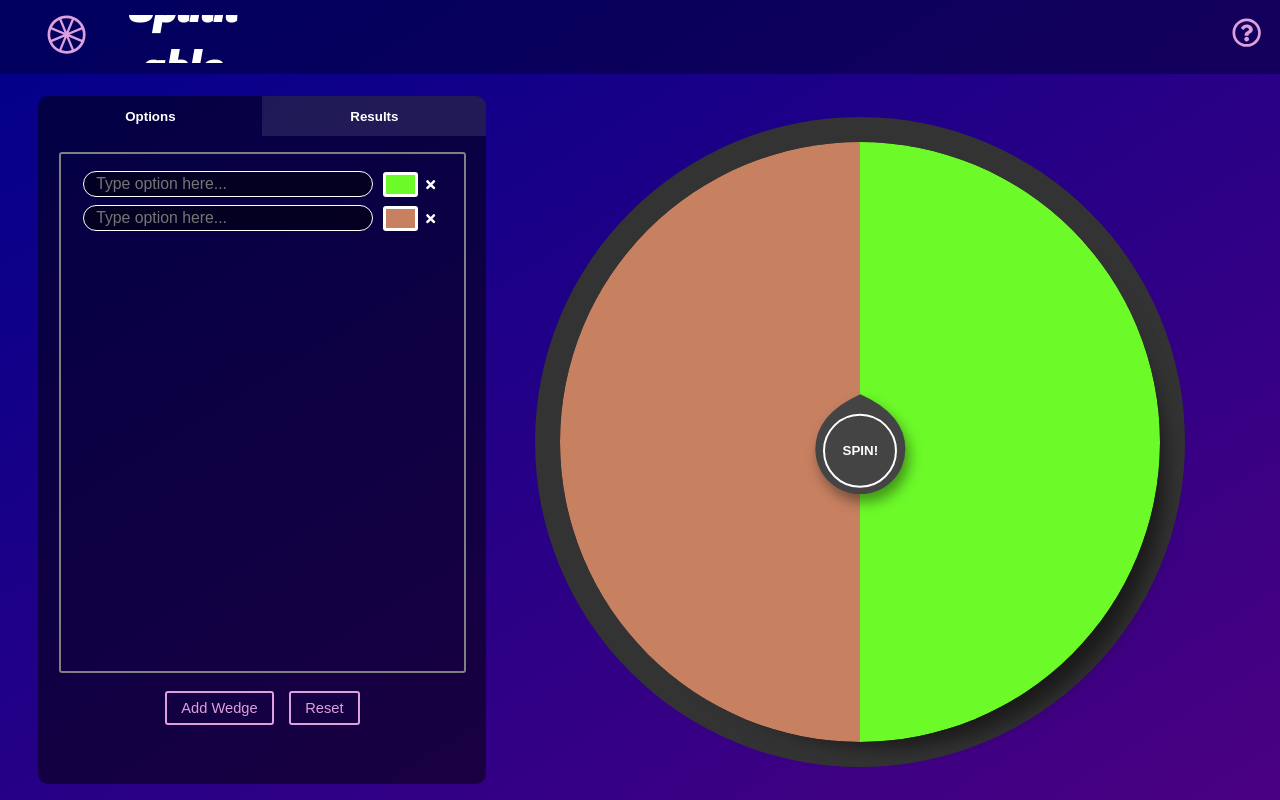
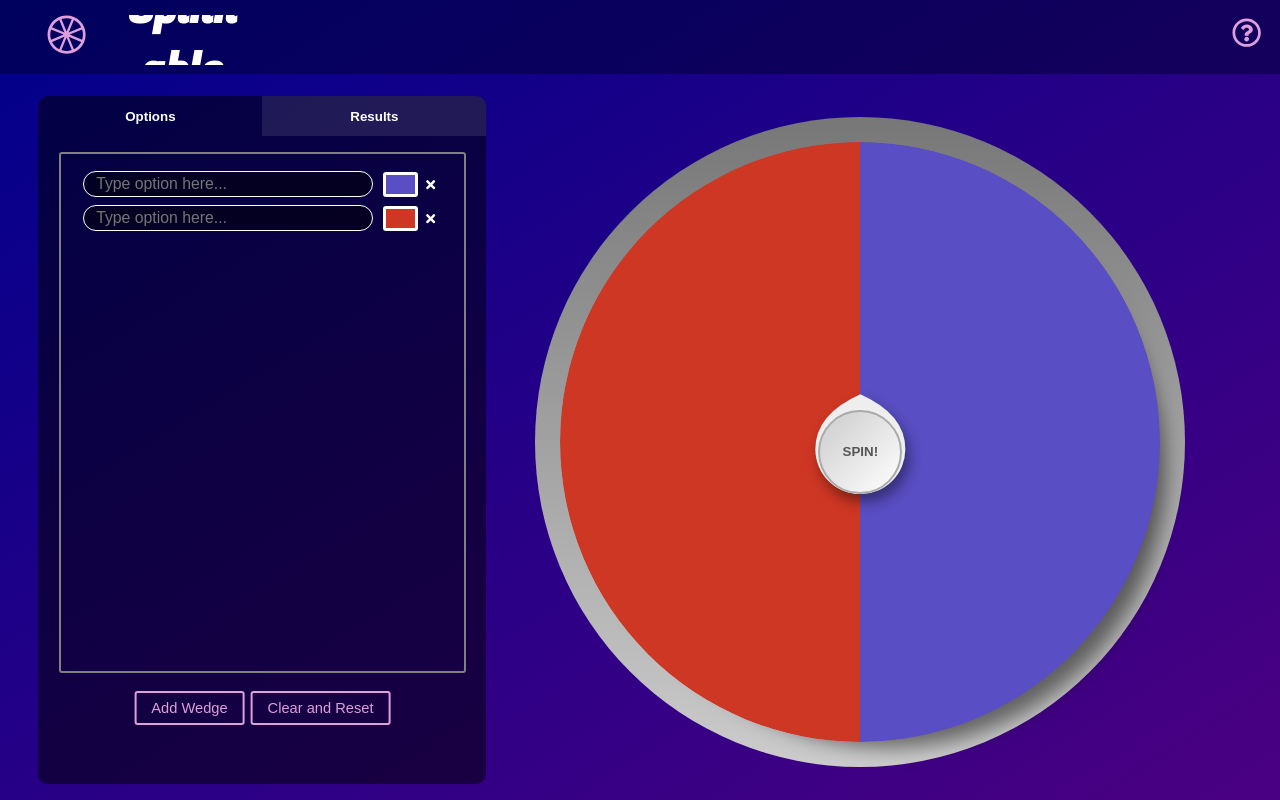
Before and after one commit to lkg2098/distractible-spinner, a React (Create React App) app: page / in a window 1280 px wide. Built offline with nearby package versions, Linux system fonts and the light colour scheme.

Commit message:
changed generateColor to rgb values, other small style changes

```diff
--- a/src/App.css
+++ b/src/App.css
@@ -36,10 +36,9 @@
   position: absolute;
   display: flex;
   align-items: center;
-  height: 3em;
+  height: 3.1em;
   width: 14%;
   margin: 0.2% 3.5%;
-
   overflow: hidden;
 }
 .shiftBox > h1 {
@@ -59,7 +58,7 @@ h1 > span {
 
 .header[shift="1"] .shiftDown {
   transition: transform 0.5s ease-out;
-  transform: translateY(1.3em);
+  transform: translateY(1.31em);
 }
 .header[shift="0"] .shiftDown {
   transition: transform 0.3s linear;
@@ -174,7 +173,7 @@ menu > li > button:disabled {
   top: 103%;
   left: 50%;
   transform: translateX(-50%);
-  width: 50%;
+  width: 60%;
   display: flex;
   justify-content: space-evenly;
 }
@@ -414,7 +413,8 @@ input[type="number"]::-webkit-inner-spin-button {
 
 .spinButton {
   margin: auto;
-  background-color: #444;
+  background-color: #eee;
+  color: #555;
   width: 100px;
   height: 110px;
   border: none;
@@ -425,23 +425,22 @@ input[type="number"]::-webkit-inner-spin-button {
 }
 
 .spinButton > p {
-  color: white;
   position: absolute;
-  top: 50%;
+  top: 52%;
   left: 50%;
   transform: translate(-50%, -57%);
-  width: 70px;
-  height: 70px;
+  width: 80px;
+  height: 80px;
   border-radius: 50%;
   display: flex;
   align-items: center;
   justify-content: center;
-  border: 2px solid white;
+  background-image: linear-gradient(to bottom right, #ccc, #fff);
+  border: 2px solid #aaa;
 }
 
 .spinButton:disabled > p {
-  color: #666;
-  border-color: #666;
+  color: #bbb;
 }
 
 .buttonWrapper {
@@ -472,14 +471,9 @@ input[type="number"]::-webkit-inner-spin-button {
   top: 55.5%;
   left: -3%;
   transform: translateY(-50%);
-  background-color: #333;
+  background-image: linear-gradient(#777, #ccc);
 }
 
-.pointer {
-  width: 10px;
-  height: 20px;
-  background-color: white;
-}
 .spinner {
   position: absolute;
   height: 600px;
--- a/src/components/Spinner.js
+++ b/src/components/Spinner.js
@@ -5,9 +5,8 @@ import { Wedges } from "./Wedges";
 import trophy from "../media/trophy.png";
 import Confetti from "react-confetti";
 
-export function Spinner({ wedges, spin, handleResults }) {
+export function Spinner({ wedges, spin, handleResults, angle, handleAngle }) {
   const [spinning, setSpinning] = useState(0);
-  const [endAngle, setEndAngle] = useState(0);
   const [target, setTarget] = useState("");
   const [modalOpen, setModalOpen] = useState(0);
 
@@ -19,12 +18,12 @@ export function Spinner({ wedges, spin, handleResults }) {
         1081 +
         targetWedge.startAngle +
         Math.ceil(Math.random() * (targetWedge.size - 1));
-      setEndAngle(-1 * targetAngle);
+      handleAngle(-1 * targetAngle);
       setSpinning(1);
     }
   };
   const endTransition = () => {
-    setEndAngle(endAngle % 360);
+    handleAngle(angle % 360);
     setSpinning(0);
     handleResults(target);
     setModalOpen(1);
@@ -49,7 +48,7 @@ export function Spinner({ wedges, spin, handleResults }) {
           onTransitionEnd={endTransition}
           spinning={spinning.toString()}
           style={{
-            transform: `translate(-50%, -50%) rotate(${endAngle}deg)`,
+            transform: `translate(-50%, -50%) rotate(${angle}deg)`,
           }}
         >
           <Wedges wedges={wedges} />
--- a/src/components/SpinnerData.js
+++ b/src/components/SpinnerData.js
@@ -11,14 +11,11 @@ export function SpinnerData() {
   );
   const [results, setResults] = useState([]);
   const generateColor = () => {
-    let letters = "0123456789ABCDEF";
+    let r = Math.floor(221 * Math.random());
+    let g = Math.floor(221 * Math.random());
+    let b = Math.floor(221 * Math.random());
 
-    let color = "#";
-
-    for (let i = 0; i < 6; i++) {
-      color += letters[Math.floor(Math.random() * 16)];
-    }
-    return color;
+    return `rgb(${r},${g},${b})`;
   };
   const [wedges, setWedges] = useState(() => {
     return (
@@ -38,6 +35,7 @@ export function SpinnerData() {
       ]
     );
   });
+  const [wheelAngle, setWheelAngle] = useState(0);
 
   useEffect(() => {
     window.localStorage.setItem("wedges", JSON.stringify(wedges));
@@ -175,6 +173,7 @@ export function SpinnerData() {
     setOptions({ "": [0, 1] });
     setProbabilities({});
     setResults([]);
+    setWheelAngle(0);
   };
 
   const selectWithWeights = () => {
@@ -205,6 +204,10 @@ export function SpinnerData() {
     }
   };
 
+  const handleAngle = (a) => {
+    setWheelAngle(a);
+  };
+
   return (
     <div
       style={{
@@ -231,6 +234,8 @@ export function SpinnerData() {
         wedges={wedges}
         spin={selectWithWeights}
         handleResults={handleResults}
+        angle={wheelAngle}
+        handleAngle={handleAngle}
       />
     </div>
   );
--- a/src/components/WedgeList.js
+++ b/src/components/WedgeList.js
@@ -86,7 +86,7 @@ export function WedgeList({
             Add Wedge
           </button>
           <button className="menuButton" onClick={clearWedges}>
-            Reset
+            Clear and Reset
           </button>
         </div>
       </>
```
